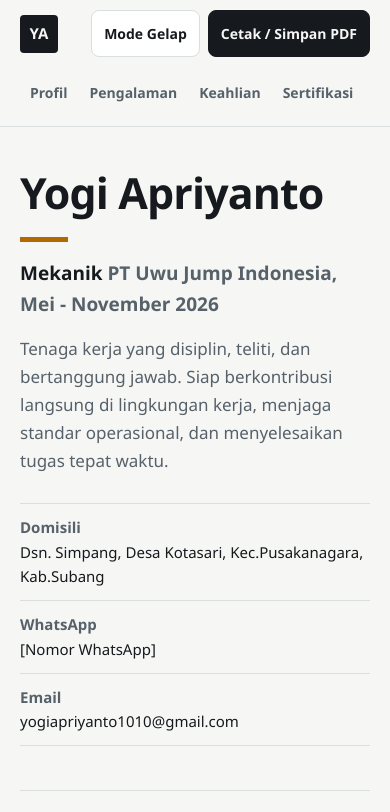
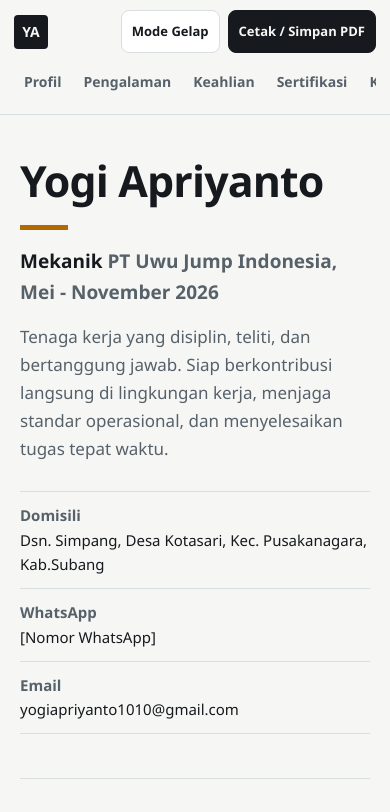
Before and after one commit to Yogii123-qw/portofolio-kerja, a plain HTML site: page index.html in a window 390 px wide. Shown: the top 812 px of the page. Drawn offline with Linux system fonts and the light colour scheme.

Commit message:
Perbaiki render HP 360px: header muat, target sentuh nav, tanggal utuh

```diff
--- a/index.html
+++ b/index.html
@@ -67,7 +67,7 @@
   nav.main::-webkit-scrollbar { display: none; }
   nav.main a {
     color: var(--muted); font-size: 14px; font-weight: 600;
-    padding: 12px 10px; border-radius: var(--radius);
+    padding: 13px 10px; border-radius: var(--radius); line-height: 1.2;
     white-space: nowrap; flex: 0 0 auto; text-decoration: none;
   }
   nav.main a:hover { color: var(--ink); background: var(--surface); }
@@ -144,6 +144,11 @@
     .ledger .row { grid-template-columns: 1fr; gap: 0; padding: 11px 0; }
     button { padding: 11px 12px; }
   }
+  @media (max-width: 420px) {
+    .bar { padding: 10px 14px; gap: 8px; }
+    .stamp { width: 34px; height: 34px; font-size: 14px; }
+    button { padding: 10px 10px; font-size: 13px; }
+  }
 
   @media print {
     * { print-color-adjust: exact; -webkit-print-color-adjust: exact; }
@@ -185,10 +190,10 @@
   <div class="hero">
     <h1>Yogi Apriyanto</h1>
     <div class="rule" aria-hidden="true"></div>
-    <p class="role">Mekanik <span>PT Uwu Jump Indonesia, Mei - November 2026</span></p>
+    <p class="role">Mekanik <span>PT Uwu Jump Indonesia, <span style="white-space: nowrap;">Mei - November 2026</span></span></p>
     <p class="lead">Tenaga kerja yang disiplin, teliti, dan bertanggung jawab. Siap berkontribusi langsung di lingkungan kerja, menjaga standar operasional, dan menyelesaikan tugas tepat waktu.</p>
     <div class="ledger" aria-label="Kontak singkat">
-      <div class="row"><div class="k">Domisili</div><div class="v">Dsn. Simpang, Desa Kotasari, Kec.Pusakanagara, Kab.Subang</div></div>
+      <div class="row"><div class="k">Domisili</div><div class="v">Dsn. Simpang, Desa Kotasari, Kec. Pusakanagara, Kab.Subang</div></div>
       <div class="row"><div class="k">WhatsApp</div><div class="v">[Nomor WhatsApp]</div></div>
       <div class="row"><div class="k">Email</div><div class="v">yogiapriyanto1010@gmail.com</div></div>
     </div>
@@ -270,7 +275,7 @@
     <p class="sub">Silakan hubungi saya untuk keperluan kerja sama atau lamaran kerja.</p>
     <div class="ledger">
       <div class="row"><div class="k">Nama Lengkap</div><div class="v">Yogi Apriyanto</div></div>
-      <div class="row"><div class="k">Domisili</div><div class="v">Dsn. Simpang, Desa Kotasari, Kec.Pusakanagara, Kab.Subang</div></div>
+      <div class="row"><div class="k">Domisili</div><div class="v">Dsn. Simpang, Desa Kotasari, Kec. Pusakanagara, Kab.Subang</div></div>
       <div class="row"><div class="k">WhatsApp</div><div class="v">[Nomor WhatsApp]</div></div>
       <div class="row"><div class="k">Email</div><div class="v">yogiapriyanto1010@gmail.com</div></div>
     </div>
```
